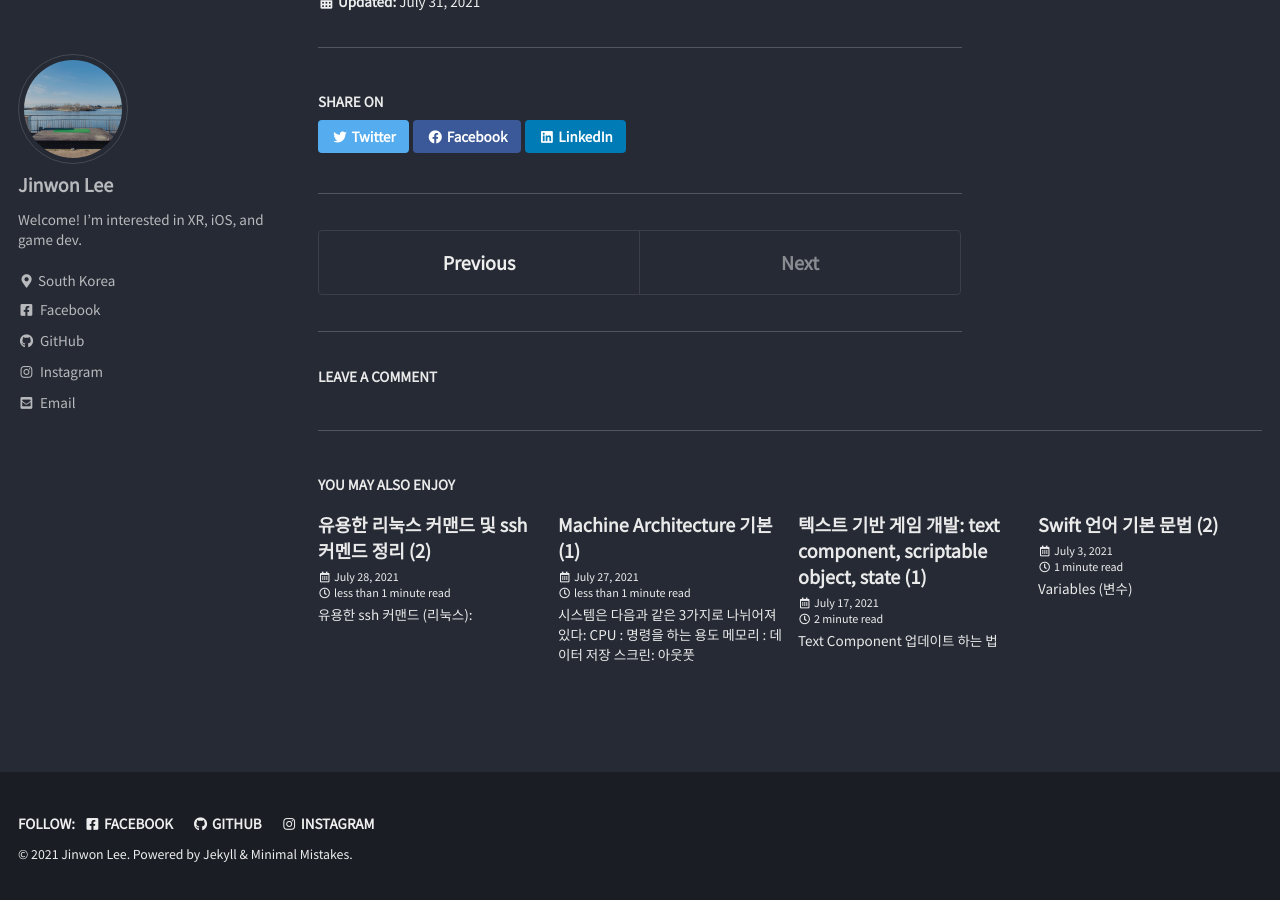
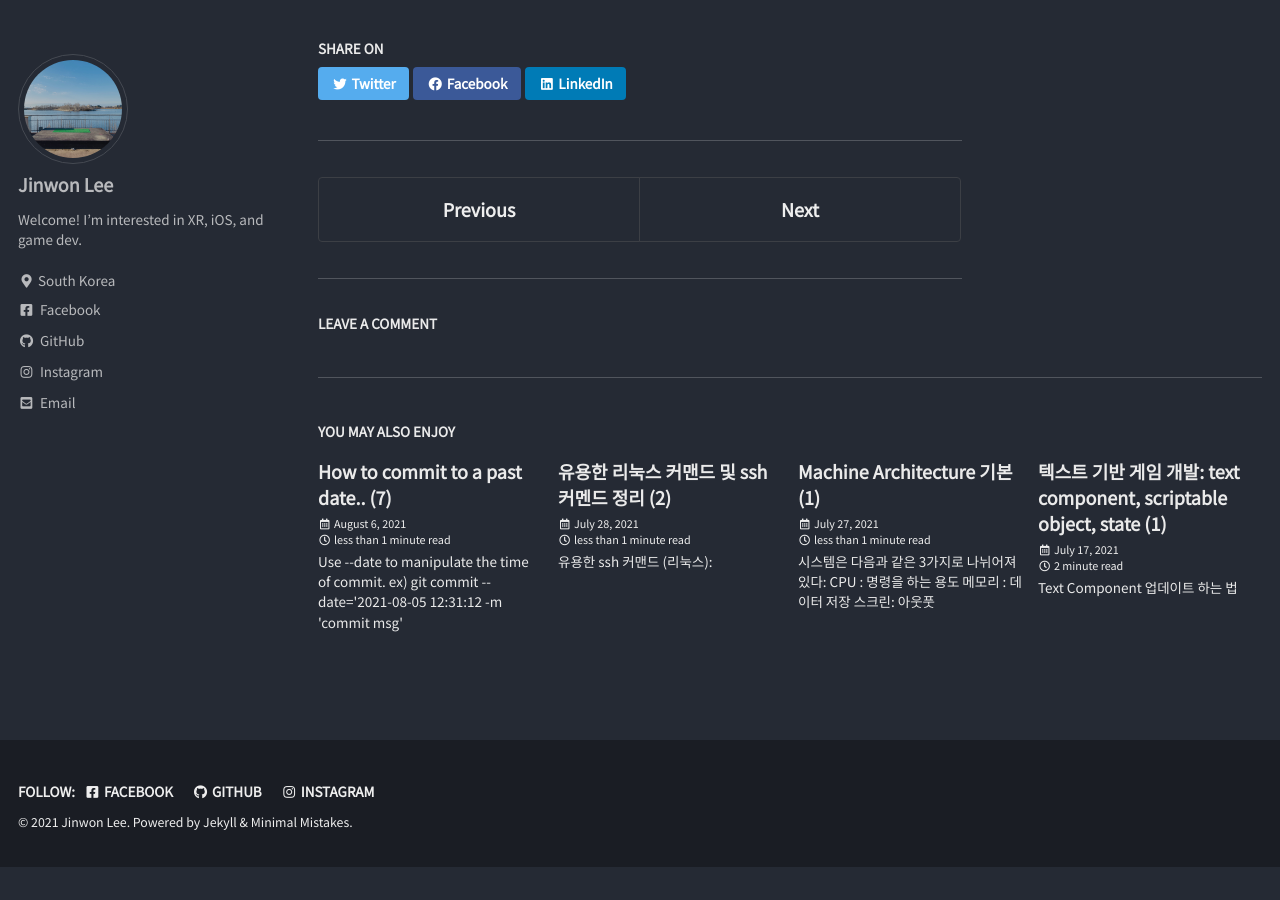
Before and after one commit to lookalee/lookalee.github.io, a Jekyll site: the page built from _posts/2021-07-31-5-game-flow-diagram.md, in a window 1280 px wide and 900 px high, scrolled down 820 px. Built offline with Jekyll 4.4.1, drawn with Linux system fonts in a browser that asks for light colours; cached includes are drawn as plain includes; comment, search, counter and statistics services are not loaded; after the commit the page ends 1687 px from its top, so only the background shows below that.

Commit message:
add new git commit post

```diff
--- /dev/null
+++ b/_posts/2021-08-06-7-git-push-past-date.md
@@ -0,0 +1,11 @@
+---
+layout: single
+title: "How to commit to a past date.. (7)"
+tags: [git, github]
+categories: git
+
+
+---
+
+- Use `--date` to manipulate the time of commit.
+  - ex) `git commit --date='2021-08-05 12:31:12 -m 'commit msg'`
```
Also changed, not shown: _posts/2021-07-31-5-game-flow-diagram.md (+1 -3 lines), assets/images/image-20210806142206118.png (added).
